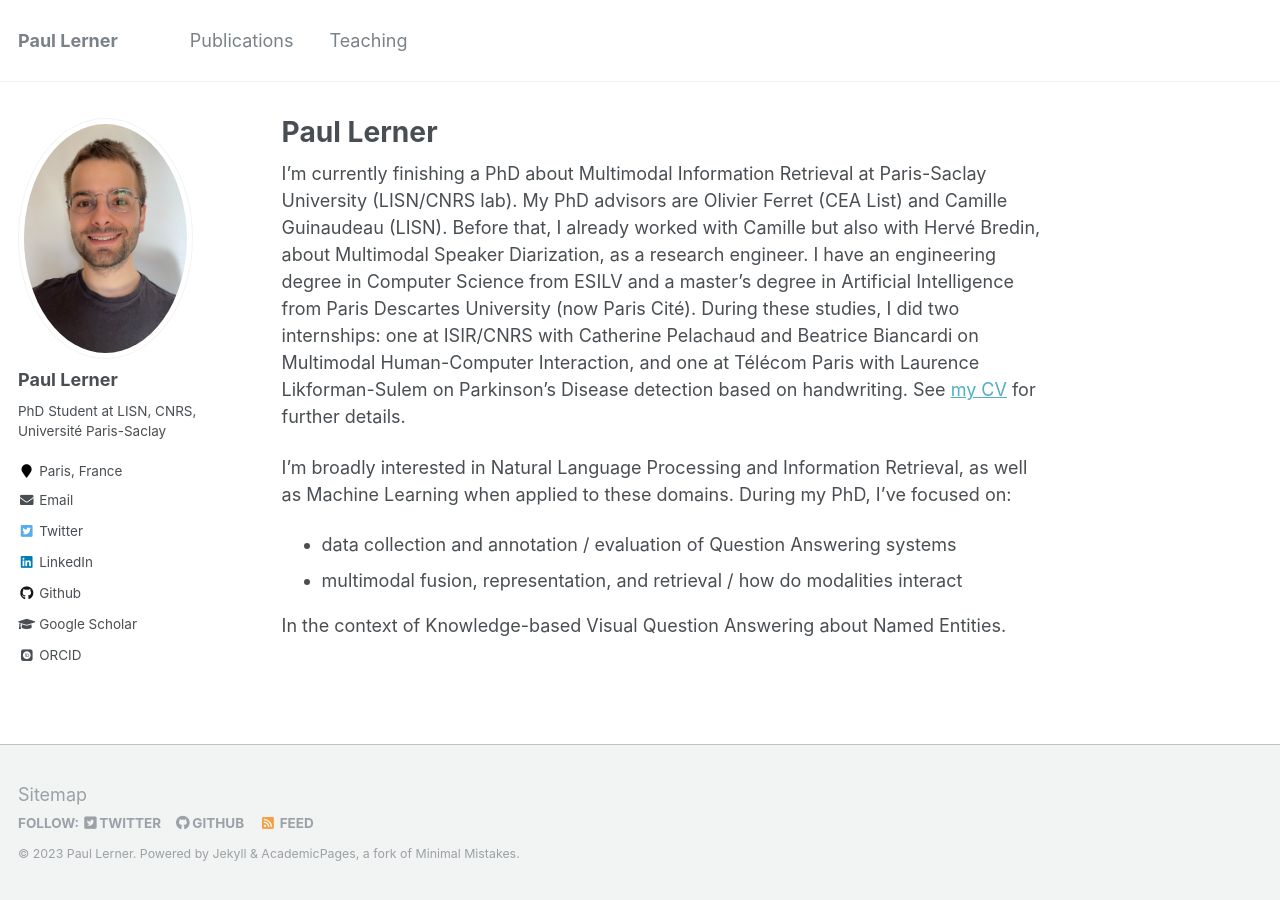
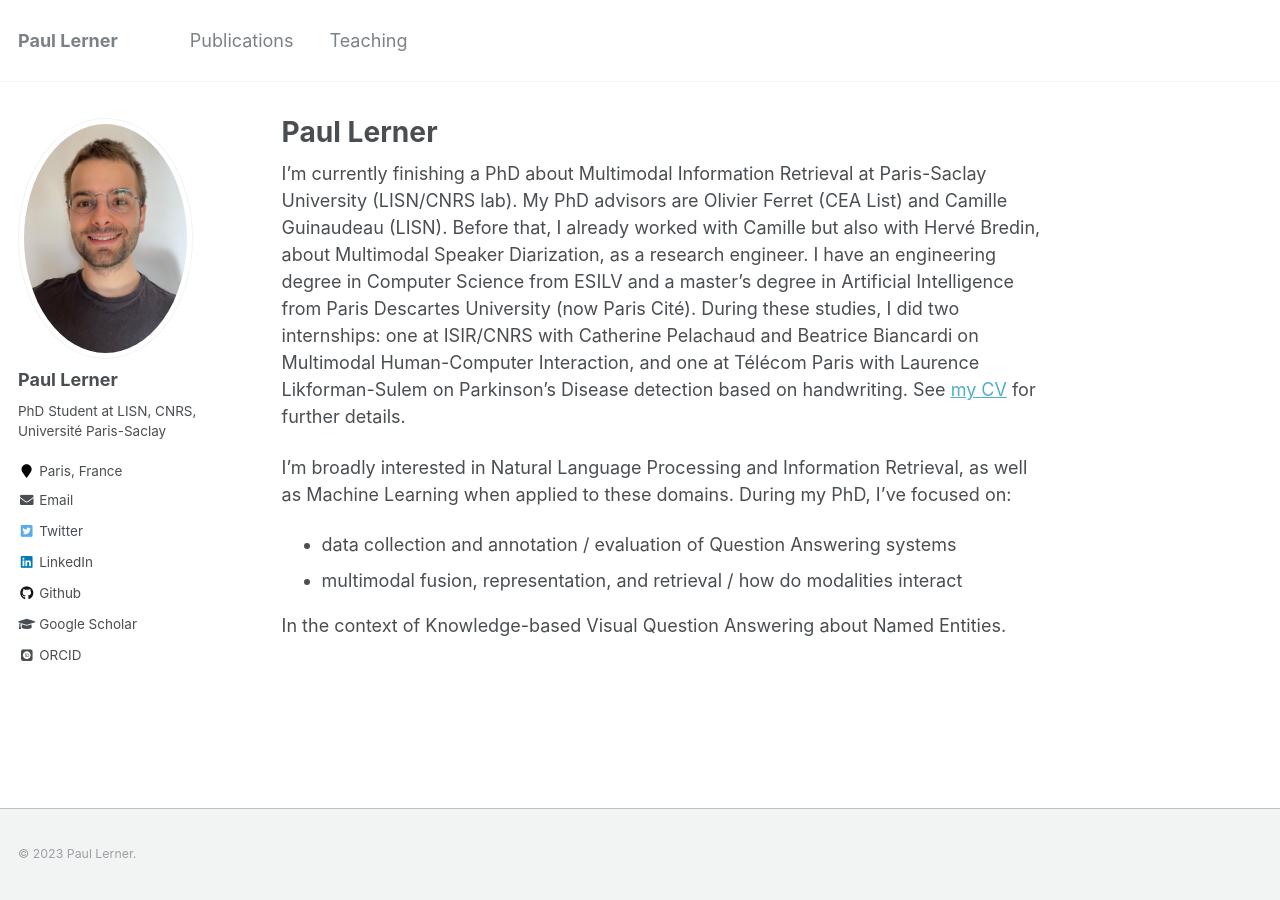
Before and after one commit to PaulLerner/PaulLerner.github.io, a Jekyll site: the page built from _pages/about.md, in a window 1280 px wide. Built offline with Jekyll 4.4.1, drawn with Linux system fonts in a browser that asks for light colours; some web fonts are replaced.

Commit message:
simple footer

```diff
--- a/_includes/footer.html
+++ b/_includes/footer.html
@@ -1,24 +1,4 @@
 {% include base_path %}
 
-<div class="page__footer-follow">
-  <ul class="social-icons">
-    {% if site.data.ui-text[site.locale].follow_label %}
-      <li><strong>{{ site.data.ui-text[site.locale].follow_label }}</strong></li>
-    {% endif %}
-    {% if site.twitter.username %}
-      <li><a href="https://twitter.com/{{ site.twitter.username }}"><i class="fab fa-twitter-square" aria-hidden="true"></i> Twitter</a></li>
-    {% endif %}
-    {% if site.facebook.username %}
-      <li><a href="https://facebook.com/{{ site.facebook.username }}"><i class="fab fa-facebook-square" aria-hidden="true"></i> Facebook</a></li>
-    {% endif %}
-    {% if site.author.github %}
-      <li><a href="http://github.com/{{ site.author.github }}"><i class="fab fa-github" aria-hidden="true"></i> GitHub</a></li>
-    {% endif %}
-    {% if site.author.bitbucket %}
-      <li><a href="http://bitbucket.org/{{ site.author.bitbucket }}"><i class="fab fa-bitbucket" aria-hidden="true"></i> Bitbucket</a></li>
-    {% endif %}
-    <li><a href="{% if site.atom_feed.path %}{{ site.atom_feed.path }}{% else %}{{ base_path }}/feed.xml{% endif %}"><i class="fa fa-fw fa-rss-square" aria-hidden="true"></i> {{ site.data.ui-text[site.locale].feed_label | default: "Feed" }}</a></li>
-  </ul>
-</div>
 
-<div class="page__footer-copyright">&copy; {{ site.time | date: '%Y' }} {{ site.name | default: site.title }}. {{ site.data.ui-text[site.locale].powered_by | default: "Powered by" }} <a href="http://jekyllrb.com" rel="nofollow">Jekyll</a> &amp; <a href="https://github.com/academicpages/academicpages.github.io">AcademicPages</a>, a fork of <a href="https://mademistakes.com/work/minimal-mistakes-jekyll-theme/" rel="nofollow">Minimal Mistakes</a>.</div>
+<div class="page__footer-copyright">&copy; {{ site.time | date: '%Y' }} {{ site.name | default: site.title }}. </div>
--- a/_includes/footer/custom.html
+++ b/_includes/footer/custom.html
@@ -1,3 +1,2 @@
 <!-- start custom footer snippets -->
-<a href="/sitemap/">Sitemap</a>
 <!-- end custom footer snippets -->
```
